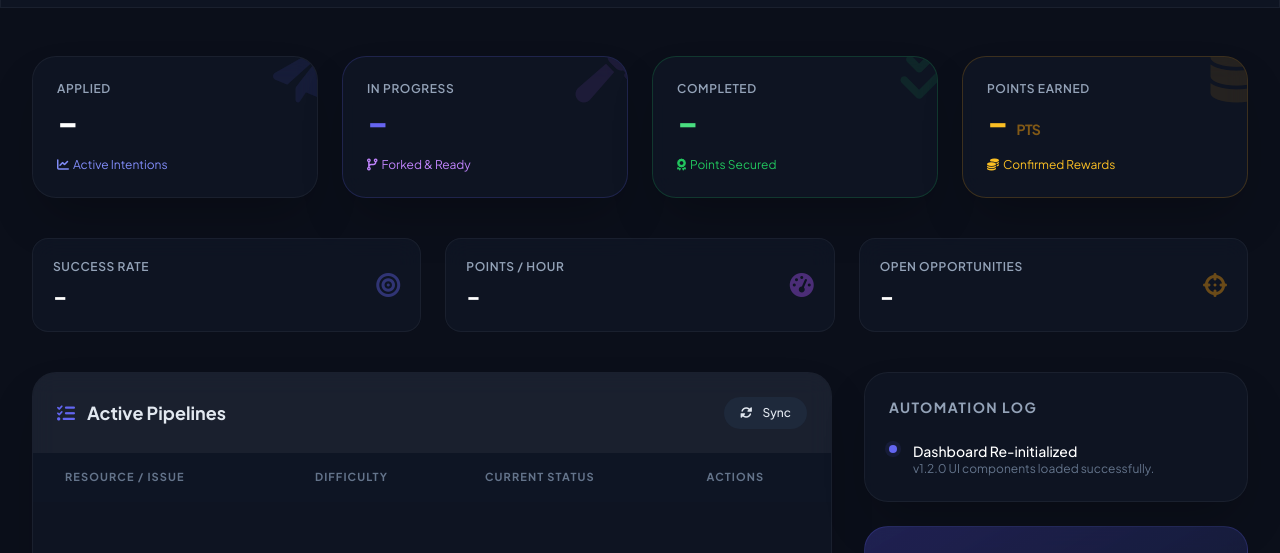
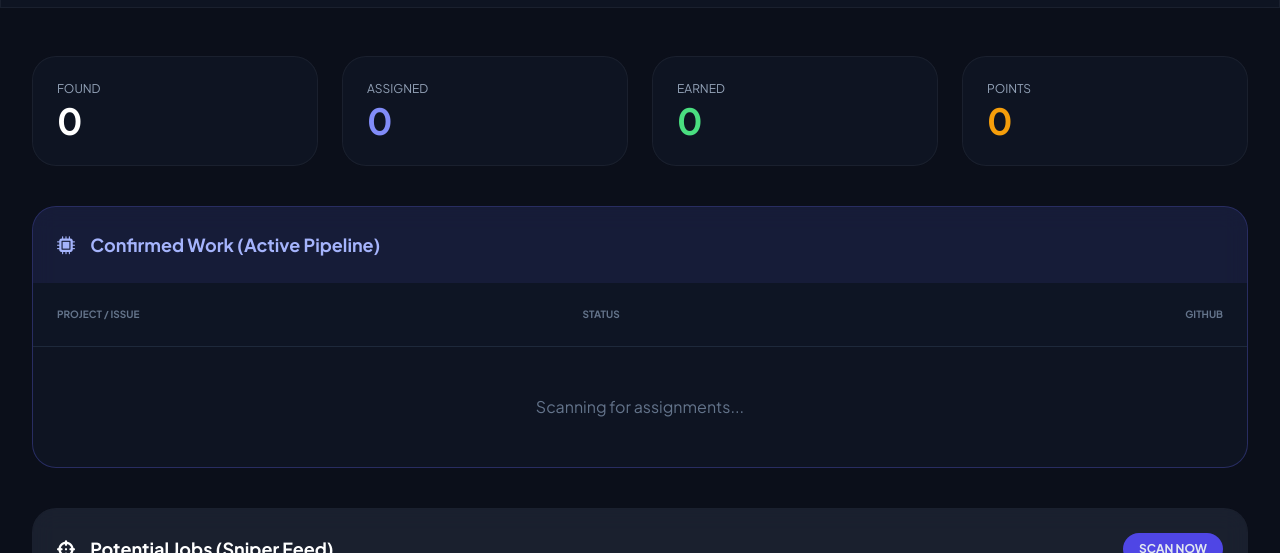
Before and after one commit to zikyfranky/drip-wave-automation, a website: page public/index.html in a window 1280 px wide. Shown: the part 72-625 px from the top of the page. Drawn offline with nearby package versions, Linux system fonts and the light colour scheme.

Commit message:
Total Repair: Strict Pipeline/Sniper Filters and Layout

```diff
--- a/public/index.html
+++ b/public/index.html
@@ -38,168 +38,71 @@
         </div>
     </nav>
 
+
     <main class="pt-32 pb-20 px-8 max-w-7xl mx-auto">
-        <!-- Top Row Metrics -->
+        <!-- Dashboard Metrics -->
         <div class="grid grid-cols-1 md:grid-cols-4 gap-6 mb-10">
-            <div class="glass p-6 rounded-3xl relative overflow-hidden group shadow-2xl">
-                <div class="absolute -right-4 -top-4 text-indigo-500/10 text-6xl group-hover:scale-110 transition-transform"><i class="fas fa-paper-plane"></i></div>
-                <p class="text-slate-400 text-xs font-semibold uppercase tracking-wider mb-1">Applied</p>
-                <h2 id="total-apps" class="text-4xl font-bold text-white">-</h2>
-                <div class="mt-4 flex items-center text-indigo-400 text-xs">
-                    <i class="fas fa-chart-line mr-1"></i> Active Intentions
-                </div>
+            <div class="glass p-6 rounded-3xl"><p class="text-slate-400 text-xs uppercase mb-1">Found</p><h2 id="total-apps" class="text-4xl font-bold text-white">0</h2></div>
+            <div class="glass p-6 rounded-3xl"><p class="text-slate-400 text-xs uppercase mb-1">Assigned</p><h2 id="assigned" class="text-4xl font-bold text-indigo-400">0</h2></div>
+            <div class="glass p-6 rounded-3xl"><p class="text-slate-400 text-xs uppercase mb-1">Earned</p><h2 id="earned-count" class="text-4xl font-bold text-green-400">0</h2></div>
+            <div class="glass p-6 rounded-3xl"><p class="text-slate-400 text-xs uppercase mb-1">Points</p><h2 id="total-points" class="text-4xl font-bold text-amber-500">0</h2></div>
         </div>
 
-            <div class="glass p-6 rounded-3xl relative overflow-hidden group shadow-2xl border-indigo-500/20">
-                <div class="absolute -right-4 -top-4 text-purple-500/10 text-6xl group-hover:scale-110 transition-transform"><i class="fas fa-hammer"></i></div>
-                <p class="text-slate-400 text-xs font-semibold uppercase tracking-wider mb-1">In Progress</p>
-                <h2 id="assigned" class="text-4xl font-bold gradient-text">-</h2>
-                <div class="mt-4 flex items-center text-purple-400 text-xs">
-                    <i class="fas fa-code-branch mr-1"></i> Forked & Ready
+        <!-- 1. ACTIVE PIPELINE SECTION -->
+        <div class="glass rounded-3xl overflow-hidden mb-10 border border-indigo-500/30">
+            <div class="bg-indigo-500/10 p-6 flex justify-between items-center">
+                <h3 class="text-lg font-bold text-indigo-300"><i class="fas fa-microchip mr-3"></i> Confirmed Work (Active Pipeline)</h3>
             </div>
+            <table class="w-full text-left">
+                <thead class="bg-slate-900/40 text-[10px] uppercase text-slate-500 font-bold">
+                    <tr class="border-b border-slate-800">
+                        <th class="p-6">Project / Issue</th>
+                        <th class="p-6">Status</th>
+                        <th class="p-6 text-right">GitHub</th>
+                    </tr>
+                </thead>
+                <tbody id="pipeline-list">
+                    <tr><td colspan="3" class="p-12 text-center text-slate-500">Scanning for assignments...</td></tr>
+                </tbody>
+            </table>
         </div>
 
-            <div class="glass p-6 rounded-3xl relative overflow-hidden group shadow-2xl border-green-500/20">
-                <div class="absolute -right-4 -top-4 text-green-500/10 text-6xl group-hover:scale-110 transition-transform"><i class="fas fa-check-double"></i></div>
-                <p class="text-slate-400 text-xs font-semibold uppercase tracking-wider mb-1">Completed</p>
-                <h2 id="earned-count" class="text-4xl font-bold text-green-400">-</h2>
-                <div class="mt-4 flex items-center text-green-500 text-xs">
-                    <i class="fas fa-award mr-1"></i> Points Secured
+        <!-- 2. SNIPER FEED SECTION -->
+        <div class="glass rounded-3xl overflow-hidden mb-10">
+            <div class="bg-white/5 p-6 flex justify-between items-center">
+                <h3 class="text-lg font-bold text-white"><i class="fas fa-crosshairs mr-3"></i> Potential Jobs (Sniper Feed)</h3>
+                <button onclick="triggerScan()" class="text-xs bg-indigo-600 hover:bg-indigo-500 px-4 py-2 rounded-full font-bold transition-all">SCAN NOW</button>
             </div>
-            </div>
-
-            <div class="glass p-6 rounded-3xl relative overflow-hidden group shadow-2xl border-amber-500/20">
-                <div class="absolute -right-4 -top-4 text-amber-500/10 text-6xl group-hover:scale-110 transition-transform"><i class="fas fa-database"></i></div>
-                <p class="text-slate-400 text-xs font-semibold uppercase tracking-wider mb-1">Points Earned</p>
-                <div class="flex items-baseline space-x-2">
-                    <h2 id="total-points" class="text-4xl font-bold text-amber-400">-</h2>
-                    <span class="text-amber-500/50 text-sm font-bold tracking-tighter uppercase">Pts</span>
-                </div>
-                <div class="mt-4 flex items-center text-amber-400 text-xs">
-                    <i class="fas fa-coins mr-1"></i> Confirmed Rewards
-                </div>
-            </div>
-        </div>
-
-        <!-- Secondary Metrics -->
-        <div class="grid grid-cols-1 md:grid-cols-3 gap-6 mb-10">
-            <div class="glass p-5 rounded-2xl flex items-center justify-between">
-                <div>
-                    <p class="text-slate-400 text-xs font-semibold uppercase tracking-wider mb-1">Success Rate</p>
-                    <h3 id="success-rate" class="text-2xl font-bold text-white">-</h3>
-                </div>
-                <i class="fas fa-bullseye text-2xl text-indigo-500/40"></i>
-            </div>
-            <div class="glass p-5 rounded-2xl flex items-center justify-between">
-                <div>
-                    <p class="text-slate-400 text-xs font-semibold uppercase tracking-wider mb-1">Points / Hour</p>
-                    <h3 id="points-per-hour" class="text-2xl font-bold text-white">-</h3>
-                </div>
-                <i class="fas fa-gauge-high text-2xl text-purple-500/40"></i>
-            </div>
-            <div class="glass p-5 rounded-2xl flex items-center justify-between">
-                <div>
-                    <p class="text-slate-400 text-xs font-semibold uppercase tracking-wider mb-1">Open Opportunities</p>
-                    <h3 id="opportunity-count" class="text-2xl font-bold text-white">-</h3>
-                </div>
-                <i class="fas fa-crosshairs text-2xl text-amber-500/40"></i>
-            </div>
-        </div>
-
-        <!-- Main Content Grid -->
-        <div class="grid grid-cols-1 lg:grid-cols-3 gap-8">
-            <!-- Workflow Table -->
-            <div class="lg:col-span-2 space-y-6">
-                <div class="glass rounded-3xl overflow-hidden shadow-2xl">
-                    <div class="bg-white/5 p-6 flex justify-between items-center">
-                        <h3 class="text-lg font-bold flex items-center">
-                            <i class="fas fa-list-check mr-3 text-indigo-500"></i> Active Pipelines
-                        </h3>
-                        <div class="flex space-x-2">
-                             <button onclick="refreshData()" class="text-xs bg-slate-800 hover:bg-slate-700 px-4 py-2 rounded-full transition-colors font-medium">
-                                <i class="fas fa-rotate mr-2"></i> Sync
-                             </button>
-                        </div>
-                    </div>
-                    <div class="overflow-x-auto">
-                        <table class="w-full text-left border-collapse">
-                            <thead class="text-[11px] uppercase tracking-widest text-slate-500 font-bold bg-slate-900/40">
-                                <tr>
-                                    <th class="px-8 py-4">Resource / Issue</th>
-                                    <th class="px-6 py-4">Difficulty</th>
-                                    <th class="px-6 py-4">Current Status</th>
-                                    <th class="px-6 py-4">Actions</th>
+            <table class="w-full text-left">
+                <thead class="bg-slate-900/40 text-[10px] uppercase text-slate-500 font-bold">
+                    <tr class="border-b border-slate-800">
+                        <th class="p-6">Target Details</th>
+                        <th class="p-6">Pitch Preview</th>
+                        <th class="p-6 text-right">Actions</th>
                     </tr>
                 </thead>
                 <tbody id="apps-list">
-                                <!-- Row Template -->
-                                <tr><td colspan="4" class="p-12 text-center text-slate-500">Polling system data...</td></tr>
+                    <tr><td colspan="3" class="p-12 text-center text-slate-500 text-xs italic">Loading scanner data...</td></tr>
                 </tbody>
             </table>
         </div>
-                </div>
+    </main>
 
-                <!-- Sniper Feed -->
-                <div class="glass rounded-3xl overflow-hidden shadow-2xl">
-                    <div class="bg-white/5 p-6 flex justify-between items-center">
-                        <h3 class="text-lg font-bold flex items-center">
-                            <i class="fas fa-crosshairs mr-3 text-amber-500"></i> Sniper Feed
-                        </h3>
-                        <button onclick="triggerScan()" id="scan-btn" class="text-xs bg-amber-600 hover:bg-amber-500 text-white px-4 py-2 rounded-full transition-colors font-medium">
-                            <i class="fas fa-satellite-dish mr-2"></i> Scan Now
-                        </button>
-                    </div>
-                    <div class="p-4 space-y-3" id="opportunities-list">
-                        <div class="p-12 text-center text-slate-500">Scanning Drips Wave for opportunities...</div>
-                    </div>
-                </div>
-            </div>
 
-            <!-- Side Cards -->
-            <div class="space-y-6">
-                <!-- Automation Activity -->
-                <div class="glass p-6 rounded-3xl shadow-2xl">
-                    <h3 class="text-sm font-bold uppercase tracking-widest text-slate-400 mb-6">Automation Log</h3>
-                    <div class="space-y-6" id="log-feed">
-                        <div class="flex space-x-4">
-                            <div class="mt-1 h-2 w-2 rounded-full bg-indigo-500 ring-4 ring-indigo-500/10"></div>
-                            <div>
-                                <p class="text-sm text-white font-medium">Dashboard Re-initialized</p>
-                                <p class="text-xs text-slate-500">v1.2.0 UI components loaded successfully.</p>
-                            </div>
-                        </div>
-                    </div>
-                </div>
-
-                <!-- GitHub Status Card -->
-                <div class="bg-gradient-to-br from-indigo-900/50 to-slate-900 glass p-8 rounded-3xl border-indigo-500/20">
-                    <div class="flex items-center justify-between mb-6">
-                        <i class="fab fa-github text-3xl"></i>
-                        <span class="text-[10px] bg-green-900/50 text-green-400 px-2 py-1 rounded-full">API OK</span>
-                    </div>
-                    <p class="text-xs font-bold text-indigo-400 uppercase tracking-widest mb-2">Syncing User</p>
-                    <h4 class="text-xl font-bold">zikyfranky</h4>
-                    <p class="text-sm text-slate-400 mt-1">Tracking all assigned open source bounties across 12 targeted ecosystems.</p>
-                </div>
-            </div>
-        </div>
-    </main>
 
 
 
     <script>
         async function triggerScan() {
             const btn = event.target;
-            const originalText = btn.innerText;
             btn.innerText = 'Scanning...';
             btn.disabled = true;
             try {
-                const res = await fetch('/api/sniper/scan', { method: 'POST' });
-                await res.json();
-                alert('Scan logic complete.');
+                await fetch('/api/sniper/scan', { method: 'POST' });
+                alert('Scan initiated. Data will update shortly.');
                 refreshData();
             } catch (e) { alert('Scan failed'); }
-            btn.innerText = originalText;
+            btn.innerText = 'SCAN NOW';
             btn.disabled = false;
         }
 
@@ -209,30 +112,29 @@
                 const data = await res.json();
                 alert('Sniper Result: ' + data.status);
                 refreshData();
-            } catch (e) { alert('Snipe failed'); }
+            } catch (e) { alert('Snipe engine error'); }
         }
 
         async function refreshData() {
             try {
-                const resStats = await fetch('/api/analytics');
-                const stats = await resStats.json();
-
+                // Analytics
+                const stats = await (await fetch('/api/analytics')).json();
                 document.getElementById('total-apps').innerText = stats.total_apps || 0;
                 document.getElementById('assigned').innerText = stats.assigned || 0;
                 document.getElementById('earned-count').innerText = stats.earned || 0;
                 document.getElementById('total-points').innerText = stats.total_points || 0;
 
-                const resApps = await fetch('/api/applications');
-                const apps = await resApps.json();
+                // Issues
+                const apps = await (await fetch('/api/applications')).json();
 
-                // Sniper Feed (Only PENDING)
+                // --- 1. SNIPER FEED (Status PENDING only) ---
                 const sniperList = document.getElementById('apps-list');
-                const sniperApps = apps.filter(a => a.status.toUpperCase() === 'PENDING');
+                const pendingIssues = apps.filter(a => a.status.toUpperCase() === 'PENDING');
 
-                if (sniperApps.length === 0) {
-                    sniperList.innerHTML = '<tr><td colspan="4" class="p-12 text-center text-slate-500">Sniper Feed empty. Click Scan Now.</td></tr>';
+                if (pendingIssues.length === 0) {
+                    sniperList.innerHTML = '<tr><td colspan="3" class="p-12 text-center text-slate-500 text-sm">No new potential jobs. Click Scan Now.</td></tr>';
                 } else {
-                    sniperList.innerHTML = sniperApps.map(app => `
+                    sniperList.innerHTML = pendingIssues.map(app => `
                         <tr class="group border-t border-slate-800 hover:bg-white/5 transition-colors">
                             <td class="px-8 py-6">
                                 <div class="flex flex-col">
@@ -240,12 +142,12 @@
                                     <span class="text-[10px] text-slate-500 font-mono">${app.github_url.split('/').slice(-2).join('/')}</span>
                                 </div>
                             </td>
-                            <td class="px-6 py-6 text-xs text-slate-400 italic">
-                                ${app.pitch ? (app.pitch.substring(0, 60) + '...') : 'Pitch drafting...'}
+                            <td class="px-6 py-6 text-[11px] text-slate-400 italic font-medium w-96 leading-relaxed">
+                                "${app.pitch ? app.pitch : 'Pitch is currently being drafted by isaac-core...'}"
                             </td>
-                            <td class="px-6 py-6 text-right flex items-center justify-end space-x-2">
-                                <button onclick="snipe(${app.id})" class="text-[10px] bg-amber-600 hover:bg-amber-500 text-white px-3 py-2 rounded-lg font-bold transition-all shadow-lg">SNIPE</button>
-                                <a href="${app.github_url}" target="_blank" class="h-8 w-8 glass flex items-center justify-center rounded-lg hover:bg-indigo-600 hover:text-white transition-all text-xs">
+                            <td class="px-6 py-6 text-right flex items-center justify-end space-x-3">
+                                <button onclick="snipe(${app.id})" class="text-[10px] bg-amber-600 hover:bg-amber-500 text-white px-4 py-2 rounded-lg font-black tracking-widest shadow-xl">SNIPE</button>
+                                <a href="${app.github_url}" target="_blank" class="h-9 w-9 glass flex items-center justify-center rounded-xl text-indigo-400 hover:bg-indigo-600 hover:text-white transition-all">
                                     <i class="fab fa-github"></i>
                                 </a>
                             </td>
@@ -253,27 +155,28 @@
                     `).join('');
                 }
 
-                // Active Pipeline (Only ASSIGNED/WORKING)
-                const activeList = document.getElementById('pipeline-list');
-                if (activeList) {
-                    const activeApps = apps.filter(a => ['ASSIGNED', 'WORKING'].includes(a.status.toUpperCase()));
-                    if (activeApps.length === 0) {
-                         activeList.innerHTML = '<tr><td colspan="4" class="p-8 text-center text-slate-500 text-xs italic">No confirmed assignments.</td></tr>';
+                // --- 2. PIPELINE (Status ASSIGNED / WORKING only) ---
+                const pipelineList = document.getElementById('pipeline-list');
+                const workIssues = apps.filter(a => ['ASSIGNED', 'WORKING', 'ASSIGNED_MIMS'].includes(a.status.toUpperCase()));
+
+                if (workIssues.length === 0) {
+                   pipelineList.innerHTML = '<tr><td colspan="3" class="p-12 text-center text-slate-600 text-xs italic">Waiting for your first assignment. Apply to some drips!</td></tr>';
                 } else {
-                         activeList.innerHTML = activeApps.map(app => `
-                            <tr class="border-t border-slate-800 bg-indigo-500/5">
-                                <td class="px-8 py-4 text-sm font-bold text-indigo-300">${app.title}</td>
-                                <td class="px-6 py-4 text-xs uppercase font-black text-indigo-500 tracking-widest">${app.status}</td>
-                                <td class="px-6 py-4 text-right">
-                                    <a href="${app.github_url}" target="_blank" class="text-indigo-400 hover:text-white"><i class="fas fa-external-link-alt"></i></a>
+                   pipelineList.innerHTML = workIssues.map(app => `
+                        <tr class="group border-t border-indigo-900/30 bg-indigo-500/5 transition-colors">
+                            <td class="px-8 py-6">
+                                <div class="text-sm font-bold text-indigo-300">#${app.id} | ${app.title}</div>
+                            </td>
+                            <td class="px-6 py-6">
+                                <span class="px-3 py-1 rounded-full text-[10px] font-black uppercase tracking-widest bg-indigo-900/50 text-indigo-300 border border-indigo-500/30">${app.status}</span>
+                            </td>
+                            <td class="px-6 py-6 text-right">
+                                <a href="${app.github_url}" target="_blank" class="text-indigo-400 hover:text-white text-lg"><i class="fas fa-external-link-alt"></i></a>
                             </td>
                         </tr>
                    `).join('');
                 }
-                }
-            } catch (e) {
-                console.error('Refresh Sync Error', e);
-            }
+            } catch (e) { console.error('Dashboard Sync Error', e); }
         }
 
         refreshData();
@@ -281,5 +184,6 @@
     </script>
 
 
+
 </body>
 </html>
```
Lines whose indentation alone changed are shown as unchanged.
